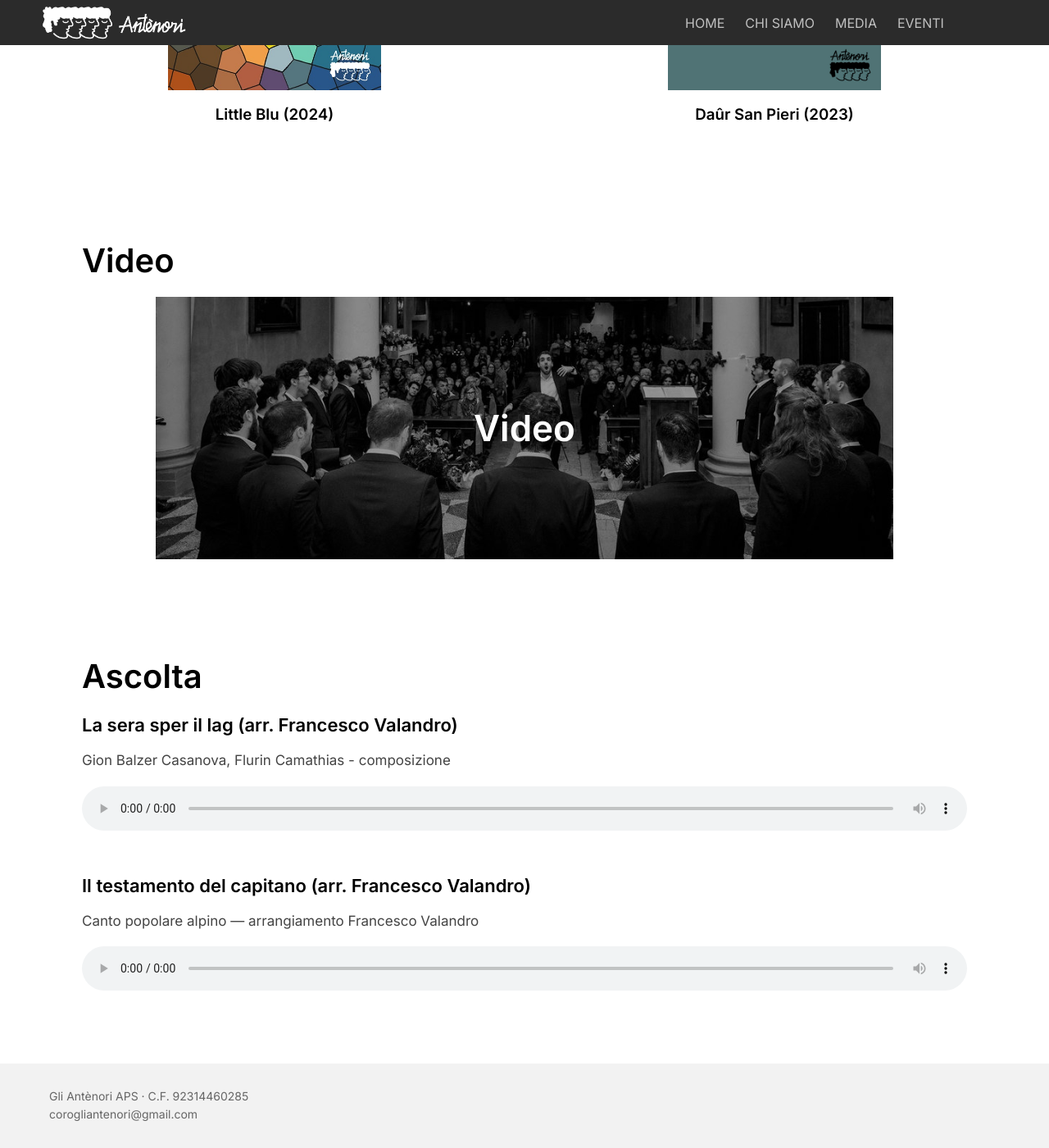
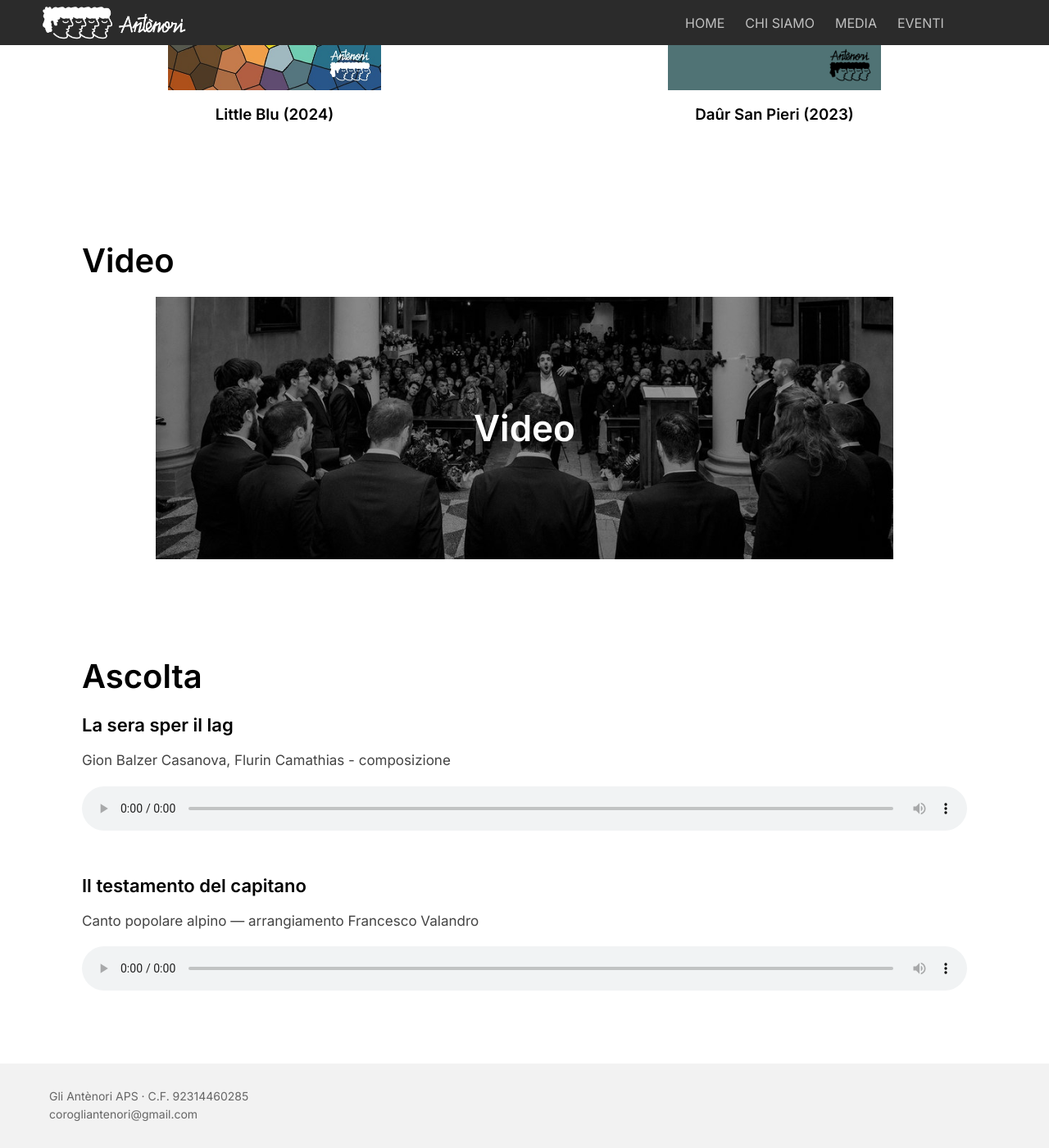
Before and after one commit to antenori-choir/antenori-choir.github.io, a Jekyll site: the page built from it/media.md, in a window 1280 px wide and 1400 px high, scrolled down 807 px. Shown: the whole window at 82% size. Built offline with Jekyll 4.4.1, drawn with Linux system fonts in a browser that asks for light colours.

Commit message:
minor fix2

```diff
--- a/assets/css/style.css
+++ b/assets/css/style.css
@@ -257,7 +257,7 @@ p {
 }
 
 .quote-text {
-  font-size: 22px;
+  font-size: 16px;
   line-height: 1.7;
   font-style: italic;
   color: #666; /* più grigio */
--- a/it/media.md
+++ b/it/media.md
@@ -71,7 +71,7 @@ permalink: /it/media/
 
   <h2>Ascolta</h2>
     <div class="audio-block">
-      <h3>La sera sper il lag (arr. Francesco Valandro)</h3>
+      <h3>La sera sper il lag</h3>
       <p>Gion Balzer Casanova, Flurin Camathias - composizione</p>
       <audio controls>
         <source src="/assets/audio/la-sera-sper-il-lag.mp3
@@ -80,7 +80,7 @@ permalink: /it/media/
     </div>
 
   <div class="audio-block">
-      <h3>Il testamento del capitano (arr. Francesco Valandro)</h3>
+      <h3>Il testamento del capitano</h3>
       <p>Canto popolare alpino — arrangiamento Francesco Valandro</p>
       <audio controls>
         <source src="/assets/audio/il-testamento-del-capitano.mp3" type="audio/mpeg">
```
Also changed, not shown: it/chi-siamo.md (+1 -1 lines).
